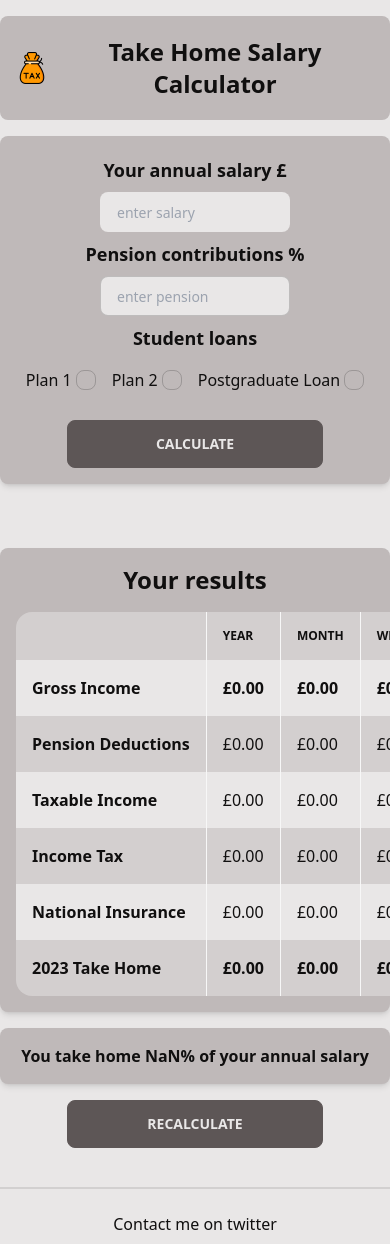
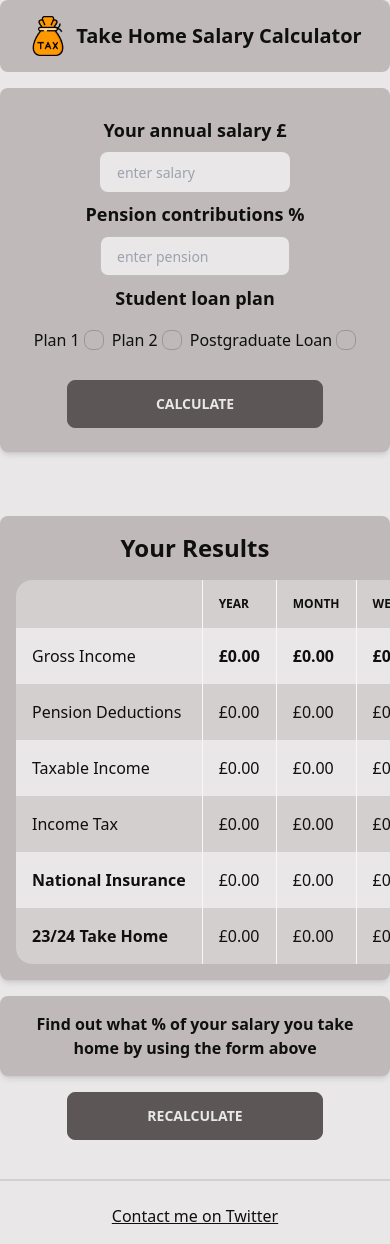
Before and after one commit to aamircodes/salary-calculator, a React (Create React App) app: page / in a window 390 px wide. Built offline with nearby package versions, Linux system fonts and the light colour scheme.

Commit message:
improve responsiveness

```diff
--- a/src/App.js
+++ b/src/App.js
@@ -21,7 +21,6 @@ const App = () => {
   const [takehome, setTakehome] = useState('');
 
   return (
-    // <div className='container max-w-3xl mx-auto flex flex-col gap-12 bg-base-100'>
     <div className='max-w-4xl mx-auto flex flex-col gap-4 sm:gap-12 bg-base-100'>
       <Header />
       <div ref={formRef}>
@@ -55,13 +54,9 @@ const App = () => {
         />
       </div>
       <TakehomeText percent={takehome} totalPay={grossIncome} />
-      <div>
-        <RecalculateButton
-          scrollUp={() =>
-            formRef.current.scrollIntoView({ behavior: 'smooth' })
-          }
-        />
-      </div>
+      <RecalculateButton
+        scrollUp={() => formRef.current.scrollIntoView({ behavior: 'smooth' })}
+      />
       <Footer />
     </div>
   );
--- a/src/components/Footer.js
+++ b/src/components/Footer.js
@@ -2,9 +2,13 @@ import React from 'react';
 
 const Footer = () => {
   return (
-    <div className='pb-2'>
+    <div className='pb-4'>
       <div className='divider'></div>
-      <div className=' text-center'>Contact me on twitter</div>
+      <div className='text-center'>
+        <a className='link' href='https://twitter.com/aamircodes'>
+          Contact me on Twitter
+        </a>
+      </div>
     </div>
   );
 };
--- a/src/components/Form.js
+++ b/src/components/Form.js
@@ -76,10 +76,10 @@ const Form = ({
 
   return (
     <div className={`${className}`}>
-      <section className='bg-base-300 rounded-lg shadow-md p-4 sm:p-6'>
+      <section className='bg-base-300 rounded-lg shadow-md px-4 py-6 sm:pl-8'>
         <form onSubmit={handleSubmit} className='mx-auto'>
           <div className='grid grid-cols-1 gap-2 md:grid-cols-2 md:gap-4 p-1 items-center justify-center'>
-            <label className='text-lg sm:text-xl md:text-2xl text-center md:text-start font-semibold'>
+            <label className='text-lg sm:text-xl text-center md:text-start font-semibold'>
               Your annual salary £
             </label>
             <input
@@ -92,11 +92,11 @@ const Form = ({
               value={salary}
               onChange={(e) => setSalary(e.target.value)}
             />
-            <label className='text-lg sm:text-xl md:text-2xl font-semibold  text-center md:text-start'>
+            <label className='text-lg sm:text-xl font-semibold text-center md:text-start'>
               Pension contributions %
             </label>
             <input
-              className='input input-md h-10 input-bordered mx-20 sm:mx-20'
+              className='input input-md h-10 input-bordered mx-20'
               type='number'
               step='0.01'
               min={0}
@@ -106,10 +106,10 @@ const Form = ({
               value={pensionRate}
               onChange={(e) => setPensionRate(e.target.value)}
             />
-            <label className='text-lg sm:text-xl md:text-2xl font-semibold   text-center md:text-start'>
-              Student loans
+            <label className='text-lg sm:text-xl font-semibold text-center md:text-start'>
+              Student loan plan
             </label>
-            <div className='flex flex-row space-x-2 justify-center md:justify-start'>
+            <div className='flex flex-row sm:space-x-2 justify-center md:justify-start'>
               <label className='label cursor-pointer font-medium'>
                 Plan 1
                 <input
@@ -139,7 +139,7 @@ const Form = ({
               </label>
             </div>
           </div>
-          <div className='flex justify-center mt-4 '>
+          <div className='flex justify-center mt-4'>
             <button className='btn btn-wide' type='submit'>
               Calculate
             </button>
--- a/src/components/Header.js
+++ b/src/components/Header.js
@@ -2,15 +2,11 @@ import incomeIcon from '../logo.png';
 
 const Header = () => {
   return (
-    <header className='text-center bg-base-300 rounded-lg px-4 md:px-0 mt-4'>
-      <div className='py-5 flex flex-col md:flex-row items-center justify-center'>
-        <div className='flex items-center'>
-          <img
-            className='inline w-8 h-8 mr-2 md:mr-4 align-middle'
-            src={incomeIcon}
-            alt='icon'
-          />
-          <span className='align-middle text-2xl font-extrabold'>
+    <header className='text-center bg-base-300 rounded-lg px-4'>
+      <div className='py-4 flex items-center justify-center'>
+        <img className='h-10 mr-2' src={incomeIcon} alt='icon' />
+        <div className='flex flex-col md:flex-row'>
+          <span className='text-xl md:text-2xl font-bold'>
             Take Home Salary Calculator
           </span>
         </div>
--- a/src/components/Table.js
+++ b/src/components/Table.js
@@ -16,7 +16,7 @@ const Table = ({
     <div className={`${className}`}>
       <div className='rounded-lg bg-base-300 shadow-md'>
         <h2 className='flex justify-center text-2xl font-bold pt-4'>
-          Your results
+          Your Results
         </h2>
         <div className='overflow-x-auto py-4 px-4'>
           <table className='table table-zebra w-full'>
@@ -31,28 +31,28 @@ const Table = ({
             </thead>
             <tbody>
               <tr className='font-semibold'>
-                <th className='font-semibold'>Gross Income</th>
+                <th className='font-medium'>Gross Income</th>
                 <td>{formatCurrency(grossIncome)}</td>
                 <td>{formatCurrency(grossIncome / 12)}</td>
                 <td>{formatCurrency(grossIncome / 52)}</td>
                 <td>{formatCurrency(grossIncome / 52 / 5)}</td>
               </tr>
               <tr>
-                <th className='font-semibold'>Pension Deductions</th>
+                <th className='font-medium'>Pension Deductions</th>
                 <td>{formatCurrency(pensionDeductions)}</td>
                 <td>{formatCurrency(pensionDeductions / 12)}</td>
                 <td>{formatCurrency(pensionDeductions / 52)}</td>
                 <td>{formatCurrency(pensionDeductions / 52 / 5)}</td>
               </tr>
               <tr>
-                <th className='font-semibold'>Taxable Income</th>
+                <th className='font-medium'>Taxable Income</th>
                 <td>{formatCurrency(taxableIncome)}</td>
                 <td>{formatCurrency(taxableIncome / 12)}</td>
                 <td>{formatCurrency(taxableIncome / 52)}</td>
                 <td>{formatCurrency(taxableIncome / 52 / 5)}</td>
               </tr>
               <tr>
-                <th className='font-semibold'>Income Tax</th>
+                <th className='font-medium'>Income Tax</th>
                 <td>{formatCurrency(incomeTax)}</td>
                 <td>{formatCurrency(incomeTax / 12)}</td>
                 <td>{formatCurrency(incomeTax / 52)}</td>
@@ -67,7 +67,7 @@ const Table = ({
               </tr>
               {planOneLoan > 0 && (
                 <tr>
-                  <th className='font-semibold'>Student Loan 1</th>
+                  <th className='font-medium'>Student Loan 1</th>
                   <td>{formatCurrency(planOneLoan)}</td>
                   <td>{formatCurrency(planOneLoan / 12)}</td>
                   <td>{formatCurrency(planOneLoan / 52)}</td>
@@ -76,7 +76,7 @@ const Table = ({
               )}
               {plan2Loan > 0 && (
                 <tr>
-                  <th className='font-semibold'>Student Loan 2</th>
+                  <th className='font-medium'>Student Loan 2</th>
                   <td>{formatCurrency(plan2Loan)}</td>
                   <td>{formatCurrency(plan2Loan / 12)}</td>
                   <td>{formatCurrency(plan2Loan / 52)}</td>
@@ -85,15 +85,15 @@ const Table = ({
               )}
               {pgLoan > 0 && (
                 <tr>
-                  <th className='font-semibold'>Postgraduate Loan</th>
+                  <th className='font-medium'>Postgraduate Loan</th>
                   <td>{formatCurrency(pgLoan)}</td>
                   <td>{formatCurrency(pgLoan / 12)}</td>
                   <td>{formatCurrency(pgLoan / 52)}</td>
                   <td>{formatCurrency(pgLoan / 52 / 5)}</td>
                 </tr>
               )}
-              <tr className='font-semibold'>
-                <th>2023 Take Home</th>
+              <tr className='font-medium'>
+                <th>23/24 Take Home</th>
                 <td>{formatCurrency(takehome)}</td>
                 <td>{formatCurrency(takehome / 12)}</td>
                 <td>{formatCurrency(takehome / 52)}</td>
--- a/src/components/TakehomeText.js
+++ b/src/components/TakehomeText.js
@@ -1,8 +1,11 @@
 const TakehomeText = ({ percent, totalPay }) => {
   return (
-    <div className='rounded-lg bg-base-300 shadow-md p-4 text-center font-bold'>
-      You take home {Number((percent / totalPay) * 100).toFixed(2)}% of your
-      annual salary
+    <div className='rounded-lg bg-base-300 shadow-md p-4 text-center font-bold '>
+      {totalPay
+        ? `You take home ${Number((percent / totalPay) * 100).toFixed(
+            2
+          )}% of your annual salary`
+        : 'Find out what % of your salary you take home by using the form above'}
     </div>
   );
 };
```
